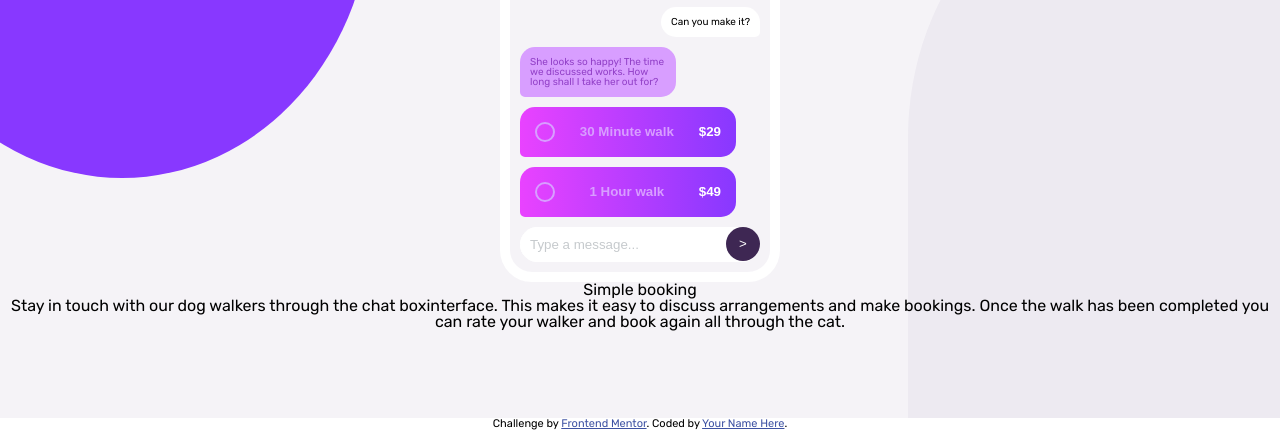
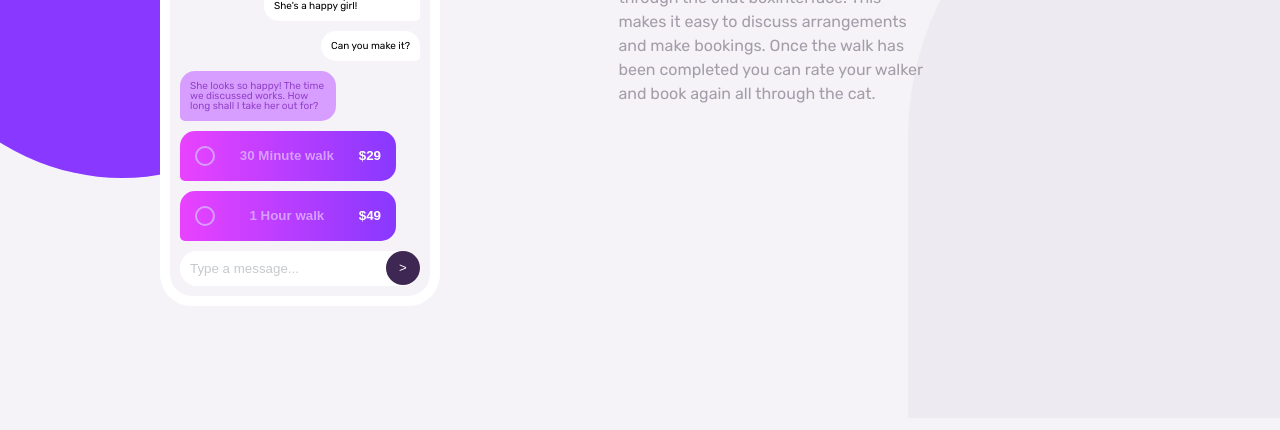
Before and after one commit to Zehray/chat-app-css-illustration-master-frontendmentor-io, a plain HTML site: page index.html in a window 1280 px wide. Shown: the part 382-812 px from the top of the page. Drawn offline with Linux system fonts and the light colour scheme.

Commit message:
almost-completed

```diff
--- a/assets/style.css
+++ b/assets/style.css
@@ -3,6 +3,8 @@ html, body{
     height: 100%;
     min-height: 100%;
     font-family: 'Rubik', sans-serif;
+    overflow: hidden;
+    background-color: hsl(270, 20%, 96%);
 
 }
 
@@ -17,7 +19,8 @@ html, body{
     min-width: 375px;
     width: 100%;
     height: 100%;
-    background-color: hsl(270, 20%, 96%);
+
+    overflow: hidden;
 
 }
 .container:before{
@@ -237,15 +240,58 @@ html, body{
     height: 34px;
     border-radius: 50%;
 }
-.paragraph{
+.paragraph-container{
     position: relative;
     z-index: 999;
     margin: 0 auto;
     text-align: center;
+    padding:32px 16px ;
+
+}
+
+.paragraph{
+    color: hsl(270, 7%, 64%);
+    font-weight: 400;
+    line-height: 24px;
+    padding:32px 16px ;
+}
+
+.main-heading{
+    font-weight: 500;
+    color: hsl(271, 36%, 24%);
+    font-size: 32px;
 }
 
 
+
+
 @media only screen and (min-width: 700px) {
+    .container{
+        flex-direction: row;
+        align-items: center;
+        margin: 0 auto;
+        width: 75%;
+        overflow: hidden;
+    }
+
+    .main-content{
+    display: flex;
+    align-items: center;
+    width: 100%;
+    }
+
+    .mobile-container{
+        max-height: 586px;
+        margin: 0;
+    }
+    .paragraph-container{
+        width: 37%;
+        text-align: left;
+    }
+    .paragraph{
+        padding-left: 0;
+    }
+
   .container:before{
       margin-left:-10%;
   }
--- a/index.html
+++ b/index.html
@@ -20,8 +20,7 @@
 </head>
 <body>
    <div class="container">
-     <div class="prp-bg"></div>
-     <div class="gr-bg"></div>
+     <div class="main-content">
       <div class="mobile-container">
         <div class="header">
           <div class="hd-left">
@@ -80,13 +79,14 @@
        </div>
         </div>
       </div>
-     <div class="paragraph">
-       <h1 class="title">Simple booking</h1>
-       <p>Stay in touch with our dog walkers through the chat
+      <div class="paragraph-container">
+        <h1 class="main-heading">Simple booking</h1>
+        <p class="paragraph">Stay in touch with our dog walkers through the chat
           boxinterface. This makes it easy to discuss arrangements and
           make bookings. Once the walk has been completed you can
            rate your walker and book again all through the cat.
         </p>
+      </div>
      </div>
    </div>
   <div class="attribution">
```
Lines whose indentation alone changed are shown as unchanged.
